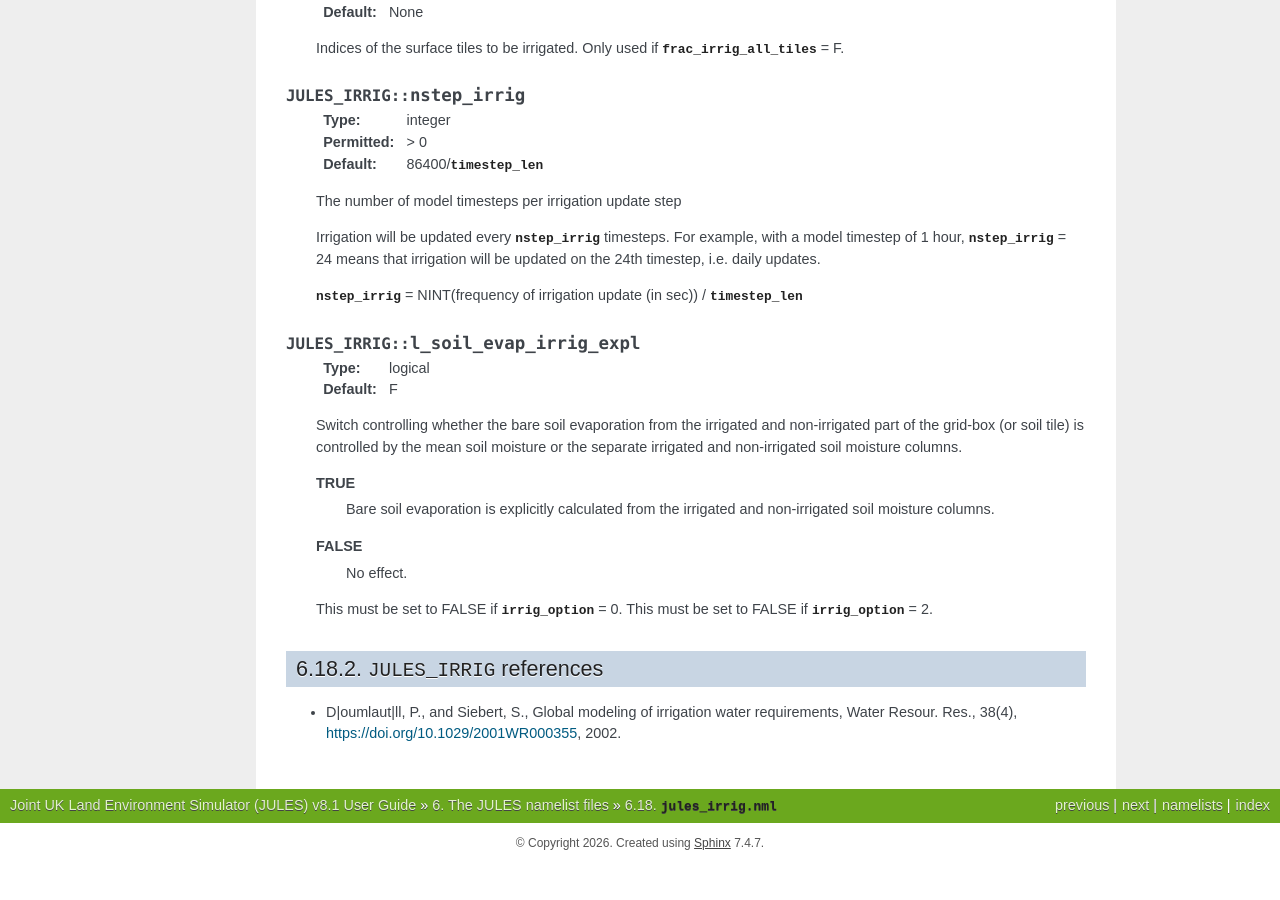
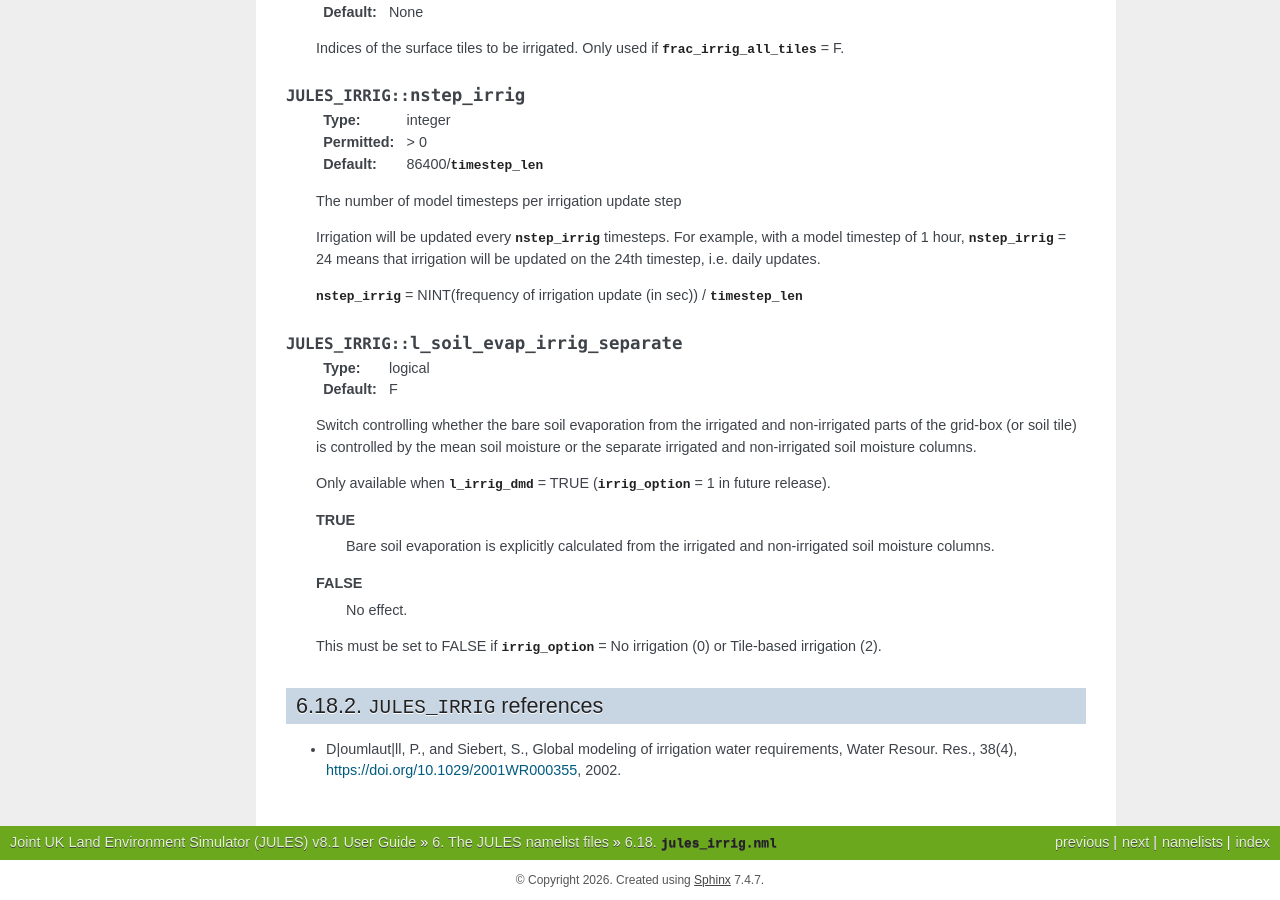
Before and after one commit to MetOffice/jules, a Sphinx documentation site: the page built from doc/source/namelists/jules_irrig.nml.rst, in a window 1280 px wide and 900 px high, scrolled down 2362 px. Built offline with Sphinx 7.4.7, drawn with Linux system fonts in a browser that asks for light colours; before the commit the page ends 3225 px from its top, so only the background shows below that; some of the changed text lies outside the part shown.

Commit message:
add maggies review requests from #150

```diff
--- a/doc/source/namelists/jules_irrig.nml.rst
+++ b/doc/source/namelists/jules_irrig.nml.rst
@@ -50,7 +50,7 @@
    1. Not available yet. In a future release this will replace :nml:mem:`l_irrig_dmd`.
    2. Apply irrigation to irrigated surface types C3_irrig and/or C4_irrig. This option requires :nml:mem:`JULES_IRRIG::l_irrig_dmd` = FALSE and :nml:mem:`JULES_PFTPARM::irrig_pft_io` = 0 or 1.
 
-  When :nml:mem:`JULES_IRRIG::l_irrig_dmd` = TRUE, :nml:mem:`JULES_IRRIG::irrig_option` is not available.
+   When :nml:mem:`JULES_IRRIG::l_irrig_dmd` = TRUE, :nml:mem:`JULES_IRRIG::irrig_option` is not available.
 
 .. nml:member:: l_irrig_limit
 
@@ -148,12 +148,14 @@
    :nml:mem:`nstep_irrig` = NINT(frequency of irrigation update (in sec)) / :nml:mem:`JULES_TIME::timestep_len`
 
 
-.. nml:member:: l_soil_evap_irrig_expl
+.. nml:member:: l_soil_evap_irrig_separate
 
    :type: logical
    :default: F
 
-   Switch controlling whether the bare soil evaporation from the irrigated and non-irrigated part of the grid-box (or soil tile) is controlled by the mean soil moisture or the separate irrigated and non-irrigated soil moisture columns.
+   Switch controlling whether the bare soil evaporation from the irrigated and non-irrigated parts of the grid-box (or soil tile) is controlled by the mean soil moisture or the separate irrigated and non-irrigated soil moisture columns.
+
+   Only available when :nml:mem:`l_irrig_dmd` = TRUE (:nml:mem:`irrig_option` = 1 in future release).
 
    TRUE
        Bare soil evaporation is explicitly calculated from the irrigated and non-irrigated soil moisture columns.
@@ -161,9 +163,7 @@
    FALSE
       No effect.
 
-   This must be set to FALSE if :nml:mem:`JULES_IRRIG::irrig_option` = 0.
-   This must be set to FALSE if :nml:mem:`JULES_IRRIG::irrig_option` = 2.
-
+   This must be set to FALSE if :nml:mem:`irrig_option` = No irrigation (0) or Tile-based irrigation (2).
 
 
 .. _References_irrig:
```
Also changed, not shown: 7 other files.
